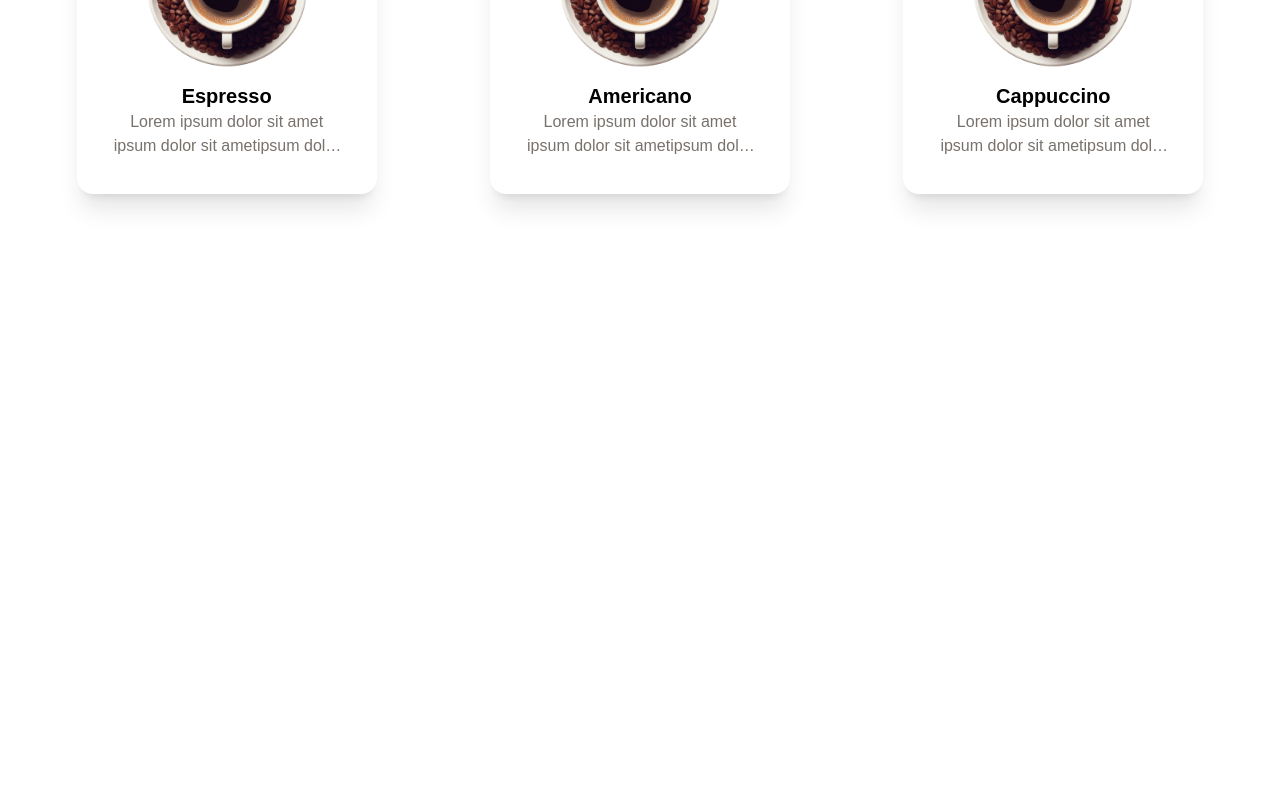
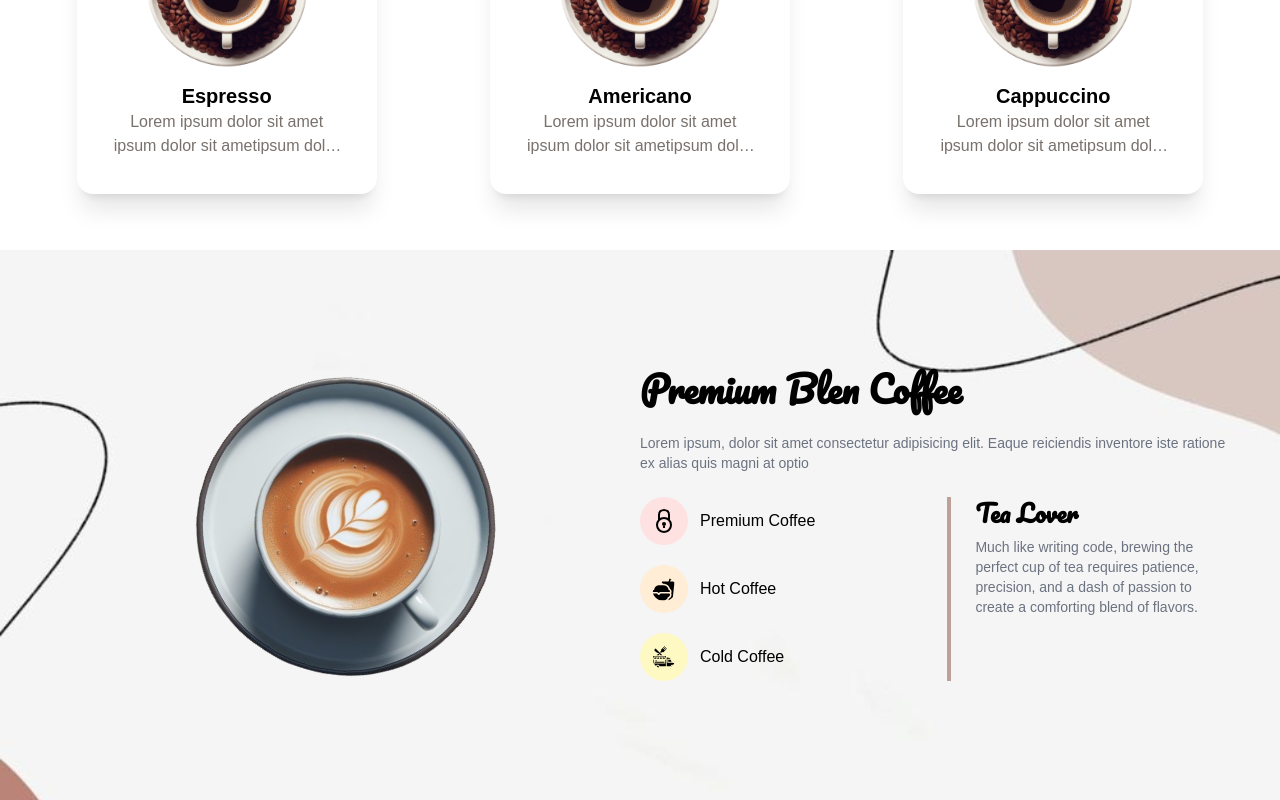
Before and after one commit to mfeti/QAWA_CAFE, a React (Vite) app: page / in a window 1280 px wide. Shown: the part 930-1730 px from the top of the page. Before the commit the page ends 1180 px from the top, so only its background shows below. Built offline with nearby package versions, Linux system fonts and the light colour scheme.

Commit message:
Banner done

```diff
--- a/src/App.jsx
+++ b/src/App.jsx
@@ -4,6 +4,7 @@ import AOS from "aos";
 import "aos/dist/aos.css";
 import Home from "./components/Home";
 import Services from "./components/Services";
+import Banner from "./components/Banner";
 
 function App() {
   useEffect(function () {
@@ -23,6 +24,7 @@ function App() {
       <main>
         <Home />
         <Services />
+        <Banner />
       </main>
       <footer></footer>
     </div>
--- /dev/null
+++ b/src/components/Banner.jsx
@@ -0,0 +1,69 @@
+import { GrSecure } from "react-icons/gr";
+import { CoffeeWhite } from "../assets";
+import { CoffeeTexture } from "../assets/website/";
+import { IoFastFood } from "react-icons/io5";
+import { GiFoodTruck } from "react-icons/gi";
+const bgImage = {
+  backgroundImage: `url(${CoffeeTexture})`,
+  backgroundRepeat: "no-repeat",
+  backgroundSize: "cover",
+};
+
+function Banner() {
+  return (
+    <section style={bgImage}>
+      <div className="container sm:py-14 py-7 min-h-[550px] flex justify-center items-center">
+        <div className="flex md:flex-row flex-col items-center justify-center">
+          {/* image section */}
+          <div className="md:w-1/2">
+            <img
+              src={CoffeeWhite}
+              alt="Coffee"
+              className="mx-auto spin max-w-[430px] w-full"
+            />
+          </div>
+          {/* text content */}
+          <div className="md:w-1/2 flex flex-col justify-center gap-6 sm:pt-0">
+            <h2 className="text-3xl sm:text-4xl font-cursive font-bold">
+              Premium Blen Coffee
+            </h2>
+            <p className="text-gray-500 text-sm leading-5">
+              Lorem ipsum, dolor sit amet consectetur adipisicing elit. Eaque
+              reiciendis inventore iste ratione ex alias quis magni at optio
+            </p>
+            <div className="flex gap-6">
+              {/* 1st section */}
+              <div className="w-1/2 space-y-5">
+                <div className="flex gap-3 items-center">
+                  <GrSecure className="text-2xl w-12 h-12 p-3 bg-red-100 rounded-full" />
+                  <span className="">Premium Coffee</span>
+                </div>
+                <div className="flex gap-3 items-center">
+                  <IoFastFood className="text-2xl w-12 h-12 p-3 bg-orange-100 rounded-full" />
+                  <span className="">Hot Coffee</span>
+                </div>
+                <div className="flex gap-3 items-center">
+                  <GiFoodTruck className="text-2xl w-12 h-12 p-3 bg-yellow-100 rounded-full" />
+                  <span className="">Cold Coffee</span>
+                </div>
+              </div>
+              {/* 2nd section */}
+              <div className="w-1/2 border-l-4 border-primary/50 space-y-2 pl-6">
+                <h3 className="text-2xl font-cursive font-semibold">
+                  Tea Lover
+                </h3>
+                <p className="text-sm text-gray-500 leading-5 ">
+                  Much like writing code, brewing the perfect cup of tea
+                  requires patience, precision, and a dash of passion to create
+                  a comforting blend of flavors.
+                </p>
+              </div>
+            </div>
+          </div>
+        </div>
+      </div>
+    </section>
+  );
+}
+
+export default Banner;
```
